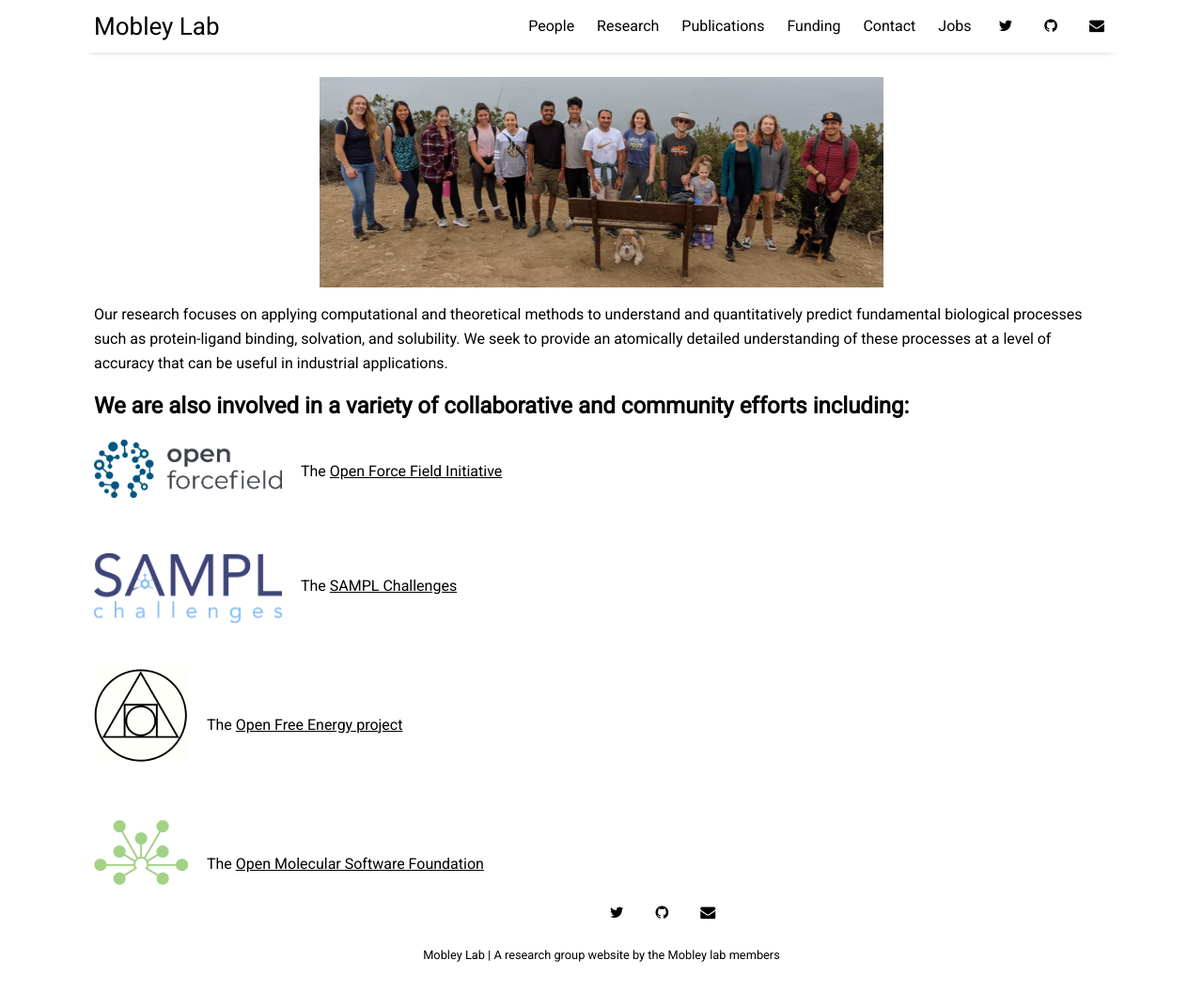
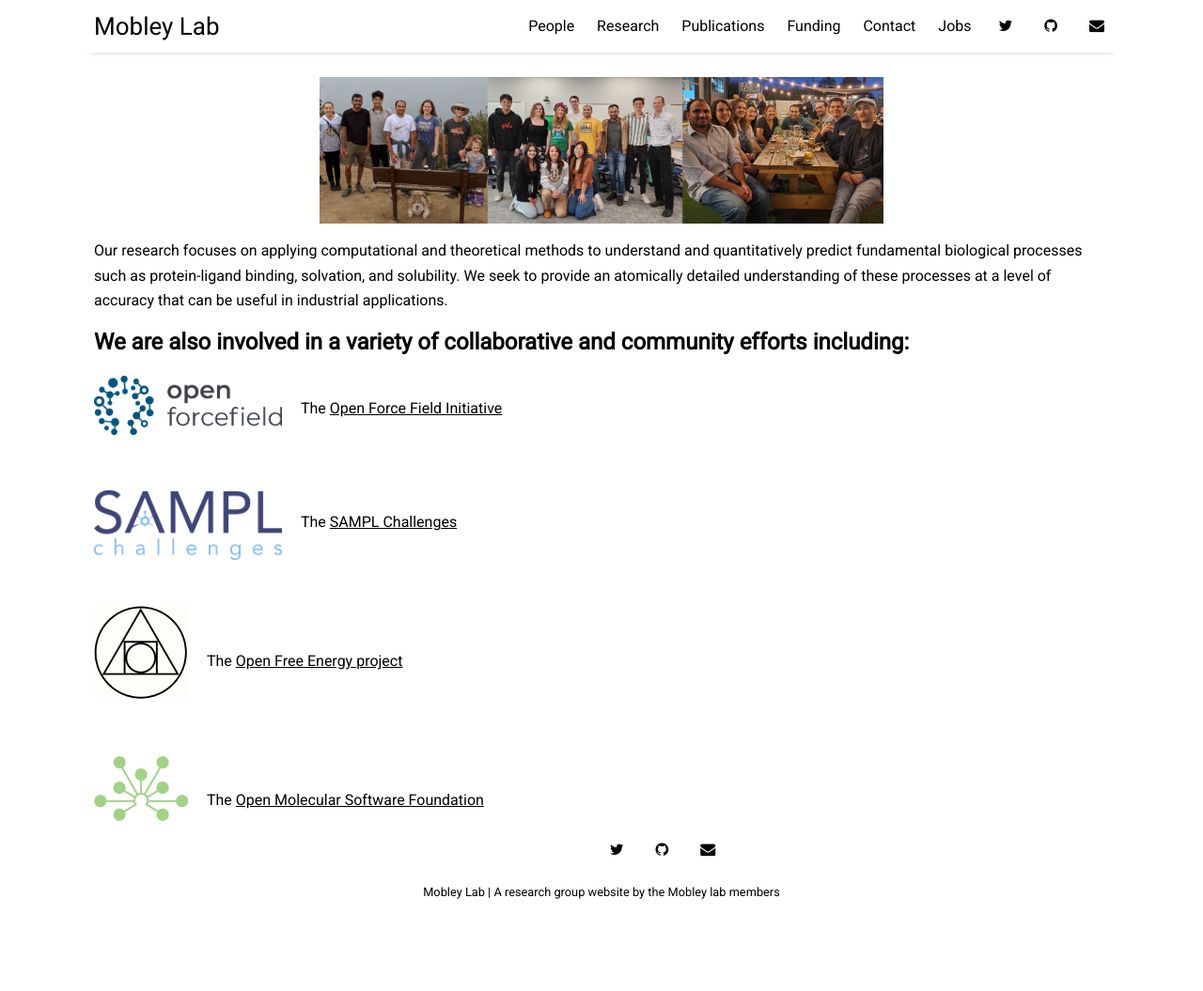
Before and after one commit to MobleyLab/mobleylab.org, a Jekyll site: the page built from index.md, in a window 1280 px wide and 1055 px high. Shown: the whole window at 94% size. Built offline with Jekyll 4.4.1, drawn with Linux system fonts in a browser that asks for light colours; nearby versions of some CDN libraries.

Commit message:
Update index.md

```diff
--- a/index.md
+++ b/index.md
@@ -3,7 +3,7 @@ layout: home
 title: Home
 ---
 
-<img src="{{site.baseurl}}/assets/img/group.png" alt="group" width="5000">
+<img src="{{site.baseurl}}/assets/img/group-2.png" alt="group" width="5000">
 
 Our research focuses on applying computational and theoretical methods to understand and quantitatively predict fundamental biological processes such as protein-ligand binding, solvation, and solubility. We seek to provide an atomically detailed understanding of these processes at a level of accuracy that can be useful in industrial applications.
 
```
